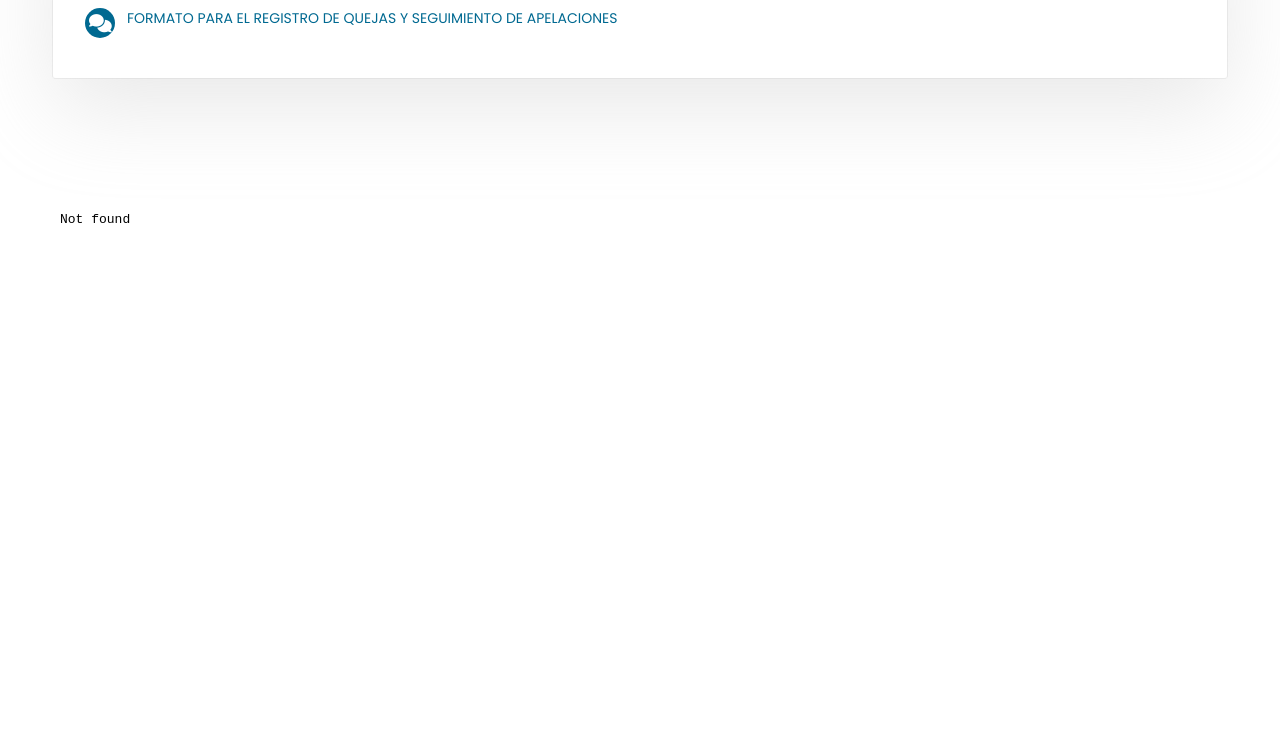
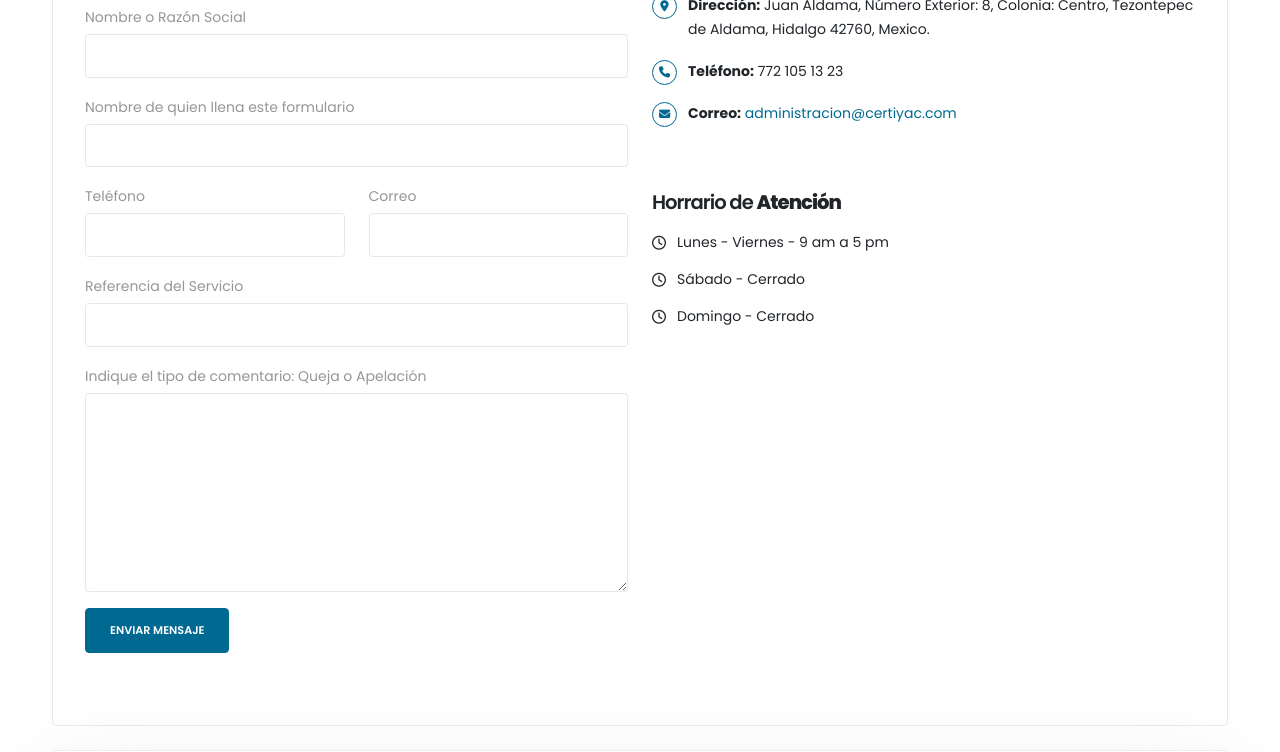
Before and after one commit to Antonio120896/certiyac, a plain HTML site: page quejas-apelaciones.html in a window 1280 px wide. Shown: the part 598-1350 px from the top of the page. Drawn offline with Linux system fonts and the light colour scheme.

Commit message:
Formulario quejas y apelaciones

```diff
--- a/quejas-apelaciones.html
+++ b/quejas-apelaciones.html
@@ -176,6 +176,90 @@
 						<p class="text-4 font-weight-semibold mb-4 appear-animation" data-appear-animation="fadeInUpShorter" data-appear-animation-delay="300">Para seguir mejorando nuestros servicios te invitamos a llenar El Siguiente Registro de Quejas y Seguimiento de Apelaciones</p>
 					</div>
 				</div>
+
+				<div class="card boorder border-color-grey-1 mb-4">
+					<div class="card-body">
+						<div class="row py-4">
+							<div class="col-lg-6">
+								<h2 class="font-weight-bold text-8 mt-2 mb-0"></h2>
+								<h4 class="font-weight-bold text-6 mb-4 text-justify">¡Te atenderemos con prontitud y eficacia!</h4>
+
+								<form class="contact-form" action="php/contact-form.php" method="POST">
+									<div class="contact-form-success alert alert-success d-none mt-4">
+										<strong>Success!</strong> Your message has been sent to us.
+									</div>
+
+									<div class="contact-form-error alert alert-danger d-none mt-4">
+										<strong>Error!</strong> There was an error sending your message.
+										<span class="mail-error-message text-1 d-block"></span>
+									</div>
+									<div class="row">
+										<div class="form-group col-lg-12">
+											<label class="form-label mb-1 text-3 text-color-grey">Nombre o Razón Social</label>
+											<input type="text" value="" data-msg-required="Please enter your name." maxlength="100" class="form-control text-3 h-auto py-2" name="name" required>
+										</div>
+									</div>
+									<div class="row">
+										<div class="form-group col-lg-12">
+											<label class="form-label mb-1 text-3 text-color-grey">Nombre de quien llena este formulario</label>
+											<input type="text" value="" data-msg-required="Please enter your name." maxlength="100" class="form-control text-3 h-auto py-2" name="name" required>
+										</div>
+									</div>
+									<div class="row">
+										<div class="form-group col-lg-6">
+											<label class="form-label mb-1 text-3 text-color-grey">Teléfono</label>
+											<input type="text" value="" data-msg-required="Please enter your name." maxlength="100" class="form-control text-3 h-auto py-2" name="name" required>
+										</div>
+
+										<div class="form-group col-lg-6">
+											<label class="form-label mb-1 text-3 text-color-grey">Correo</label>
+											<input type="email" value="" data-msg-required="Please enter your email address." data-msg-email="Please enter a valid email address." maxlength="100" class="form-control text-3 h-auto py-2" name="email" required>
+										</div>
+									</div>
+									<div class="row">
+										<div class="form-group col">
+											<label class="form-label mb-1 text-3 text-color-grey">Referencia del Servicio</label>
+											<input type="text" value="" data-msg-required="Please enter the subject." maxlength="100" class="form-control text-3 h-auto py-2" name="subject" required>
+										</div>
+									</div>
+									<div class="row">
+										<div class="form-group col">
+											<label class="form-label mb-1 text-3 text-color-grey">Indique el tipo de comentario: Queja o Apelación</label>
+											<textarea maxlength="5000" data-msg-required="Please enter your message." rows="7" class="form-control text-3 h-auto py-2" name="message" required></textarea>
+										</div>
+									</div>
+									<div class="row">
+										<div class="form-group col">
+											<input type="submit" value="Enviar Mensaje" class="btn btn-primary btn-modern" data-loading-text="Loading...">
+										</div>
+									</div>
+								</form>
+							</div>
+
+							<div class="col-lg-6">
+								<div class="appear-animation" data-appear-animation="fadeIn" data-appear-animation-delay="800">
+									<h4 class="mt-2 mb-1">Nuestras <strong>Oficinas</strong></h4>
+									<ul class="list list-icons list-icons-style-2 mt-2">
+										<li><i class="fas fa-map-marker-alt top-6"></i> <strong class="text-dark">Dirección:</strong> Juan Aldama, Número Exterior: 8, Colonia: Centro, Tezontepec de Aldama, Hidalgo 42760, Mexico.</li>
+										<li><i class="fas fa-phone top-6"></i> <strong class="text-dark">Teléfono:</strong> 772 105 13 23</li>
+										<li><i class="fas fa-envelope top-6"></i> <strong class="text-dark">Correo:</strong> <a href="administracion@certiyac.com">administracion@certiyac.com</a></li>
+									</ul>
+								</div>
+								<div class="appear-animation" data-appear-animation="fadeIn" data-appear-animation-delay="950">
+									<h4 class="pt-5">Horrario de <strong>Atención</strong></h4>
+									<ul class="list list-icons list-dark mt-2">
+										<li><i class="far fa-clock top-6"></i> Lunes - Viernes - 9 am a 5 pm</li>
+										<li><i class="far fa-clock top-6"></i> Sábado - Cerrado</li>
+										<li><i class="far fa-clock top-6"></i> Domingo - Cerrado</li>
+									</ul>
+								</div>
+								<!-- <h4 class="pt-5">Get in <strong>Touch</strong></h4>
+								<p class="lead mb-0 text-4">Lorem ipsum dolor sit amet, consectetur adipiscing elit. Curabitur eget leo at velit imperdiet varius. In eu ipsum vitae velit congue iaculis vitae at risus. Lorem ipsum dolor sit amet, consectetur adipiscing elit.</p> -->
+							</div>
+						</div>
+					</div>
+				</div>
+
 				<div class="appear-animation" data-appear-animation="fadeInUpShorterPlus" data-appear-animation-delay="300">
 					<div class="row">
 						<div class="col-lg-12">
@@ -205,10 +289,9 @@
 				</div>
 			</div>
 
-			<div class="container py-5 my-5">
-				<div class="row justify-content-center pb-3 mb-4">
+			<div class="container my-5">
+				<div class="row justify-content-center pb-3">
 					<div class="col-lg-12 text-center">
-
 						<iframe src="document/quejas-apelaciones.pdf" width="100%" height="600px"></iframe>
 					</div>
 				</div>
```
Also changed, not shown: contacto.html (+1 -0 lines).
